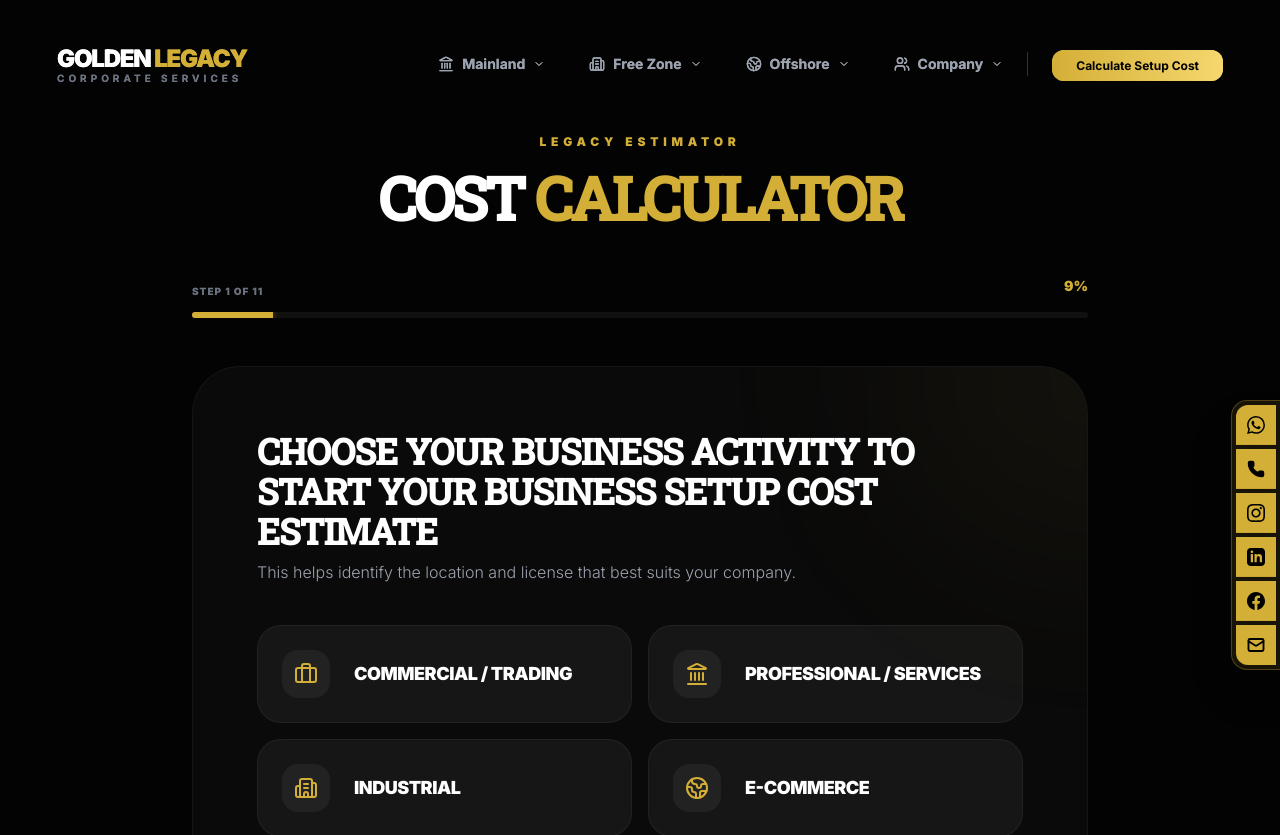
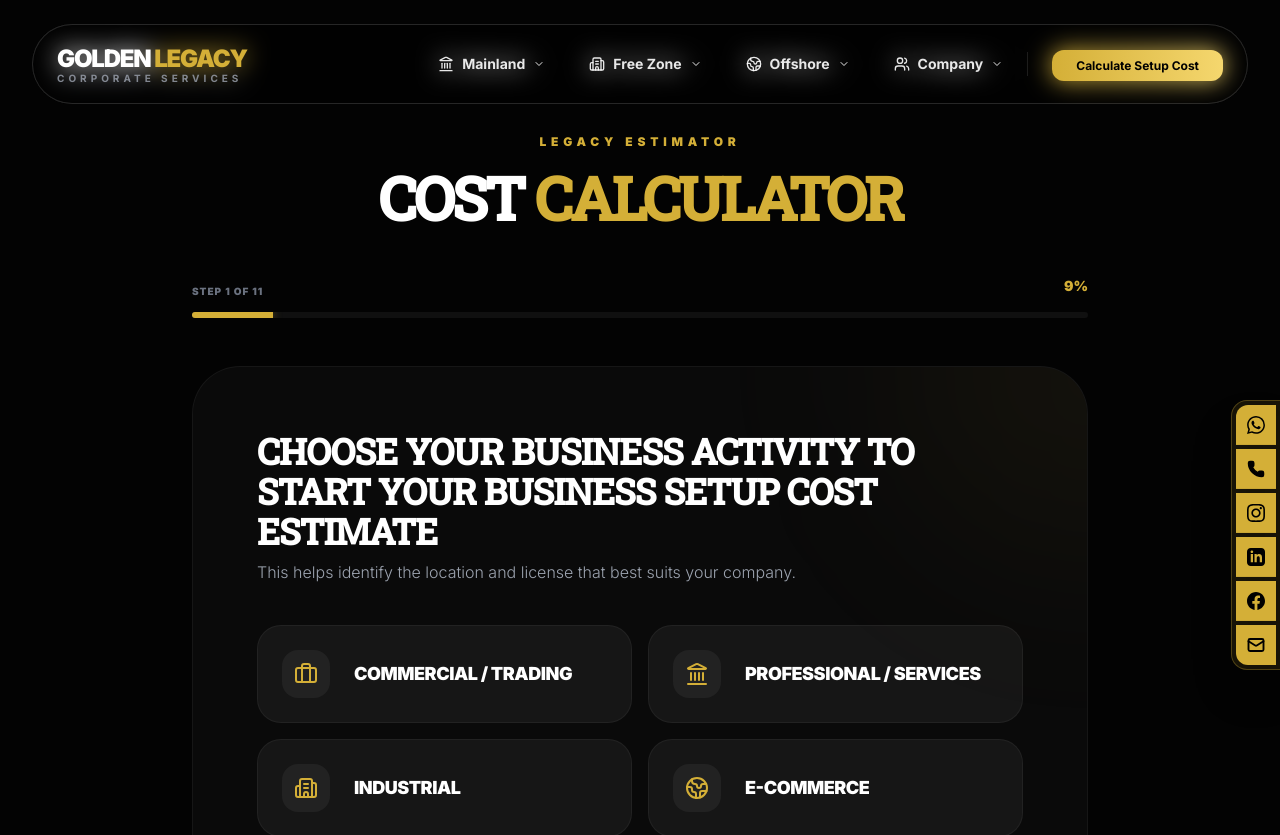
Before and after one commit to pvsameerpvs/golden-fortune-static, a Next.js app: page /cost-calculator in a window 1280 px wide. Shown: the top 835 px of the page. Built offline with nearby package versions, Linux system fonts and the light colour scheme.

Commit message:
fix: ui cuurt

```diff
--- a/components/MobileBottomNav.tsx
+++ b/components/MobileBottomNav.tsx
@@ -59,20 +59,20 @@ const MobileBottomNav = () => {
                   rel="noopener noreferrer"
                   className="flex flex-col items-center gap-1 min-w-[64px] relative active:scale-95 transition-all"
                 >
-                  <div className={`p-2 rounded-2xl transition-colors ${item.name === 'WhatsApp' ? 'text-[#25D366]' : 'text-gray-400'}`}>
+                  <div className={`p-2 rounded-2xl transition-colors ${item.name === 'WhatsApp' ? 'text-[#25D366]' : 'text-gray-300'}`}>
                     <Icon className="w-6 h-6" />
                   </div>
-                  <span className="text-[10px] font-black uppercase tracking-widest text-gray-500">{item.name}</span>
+                  <span className="text-[10px] font-black uppercase tracking-widest text-gray-400">{item.name}</span>
                 </a>
               ) : (
                 <Link
                   href={item.href}
                   className="flex flex-col items-center gap-1 min-w-[64px] relative active:scale-95 transition-all"
                 >
-                  <div className={`p-2 rounded-2xl transition-all ${isActive ? 'bg-gold text-black shadow-[0_0_20px_rgba(212,175,55,0.4)]' : 'text-gray-400'}`}>
+                  <div className={`p-2 rounded-2xl transition-all ${isActive ? 'bg-gold text-black shadow-[0_0_20px_rgba(212,175,55,0.4)]' : 'text-gray-300'}`}>
                     <Icon className="w-6 h-6" />
                   </div>
-                  <span className={`text-[10px] font-black uppercase tracking-widest transition-colors ${isActive ? 'text-gold' : 'text-gray-500'}`}>{item.name}</span>
+                  <span className={`text-[10px] font-black uppercase tracking-widest transition-colors ${isActive ? 'text-gold' : 'text-gray-400'}`}>{item.name}</span>
 
                   {isActive && (
                     <motion.div
--- a/components/Navbar.tsx
+++ b/components/Navbar.tsx
@@ -71,13 +71,13 @@ const Navbar = () => {
   return (
     <nav className={`fixed w-full z-[100] transition-all duration-500 ${scrolled ? 'py-4' : 'py-6'}`}>
       <div className={`max-w-7xl mx-auto px-4 sm:px-6 lg:px-8 transition-all duration-500`}>
-        <div className={`relative flex justify-between items-center px-6 rounded-full border transition-all duration-500 ${scrolled ? 'bg-black/60 backdrop-blur-2xl border-white/10 shadow-2xl h-16' : 'bg-transparent border-transparent h-20'}`}>
+        <div className={`relative flex justify-between items-center px-6 rounded-full border transition-all duration-500 ${scrolled ? 'bg-black/60 backdrop-blur-2xl border-white/10 shadow-2xl h-16' : 'bg-black/5 backdrop-blur-md border-white/10 h-20'}`}>
           <div className="flex-shrink-0 flex items-center">
             <Link href="/" className="group flex flex-col">
               <span className="text-xl md:text-2xl font-black tracking-tighter text-white group-hover:text-gold transition-colors">
                 GOLDEN <span className="text-gold">LEGACY</span>
               </span>
-              <span className="text-[10px] uppercase tracking-[0.4em] text-gray-500 font-bold -mt-1 group-hover:text-gray-300 transition-colors">
+              <span className="text-[10px] uppercase tracking-[0.4em] text-gray-400/80 font-bold -mt-1 group-hover:text-gold/80 transition-colors">
                 Corporate Services
               </span>
             </Link>
@@ -92,7 +92,7 @@ const Navbar = () => {
                 onMouseEnter={() => setActiveDropdown(item.title)}
                 onMouseLeave={() => setActiveDropdown(null)}
               >
-                <button className={`flex items-center gap-2 px-5 py-2 rounded-full text-sm font-bold transition-all hover:bg-white/5 ${activeDropdown === item.title ? 'text-gold' : 'text-gray-400 hover:text-white'}`}>
+                <button className={`flex items-center gap-2 px-5 py-2 rounded-full text-sm font-bold transition-all ${activeDropdown === item.title ? 'text-gold bg-white/10' : 'text-white/90 hover:text-gold hover:bg-white/5'}`}>
                   {item.icon}
                   {item.title}
                   <ChevronDown className={`w-3 h-3 transition-transform duration-300 ${activeDropdown === item.title ? 'rotate-180' : ''}`} />
--- a/components/home/Hero.tsx
+++ b/components/home/Hero.tsx
@@ -73,8 +73,8 @@ const Hero = () => {
         transition={{ delay: 1, duration: 1 }}
         className="absolute bottom-10 left-1/2 -translate-x-1/2 flex flex-col items-center gap-2"
       >
-        <span className="text-gray-500 text-xs tracking-widest uppercase">Explore More</span>
-        <div className="w-[1px] h-12 bg-gradient-to-b from-gold to-transparent"></div>
+        <span className="text-white/60 text-xs tracking-widest uppercase font-medium">Explore More</span>
+        <div className="w-[1px] h-12 bg-gradient-to-b from-gold/60 to-transparent"></div>
       </motion.div>
     </section>
   );
```
